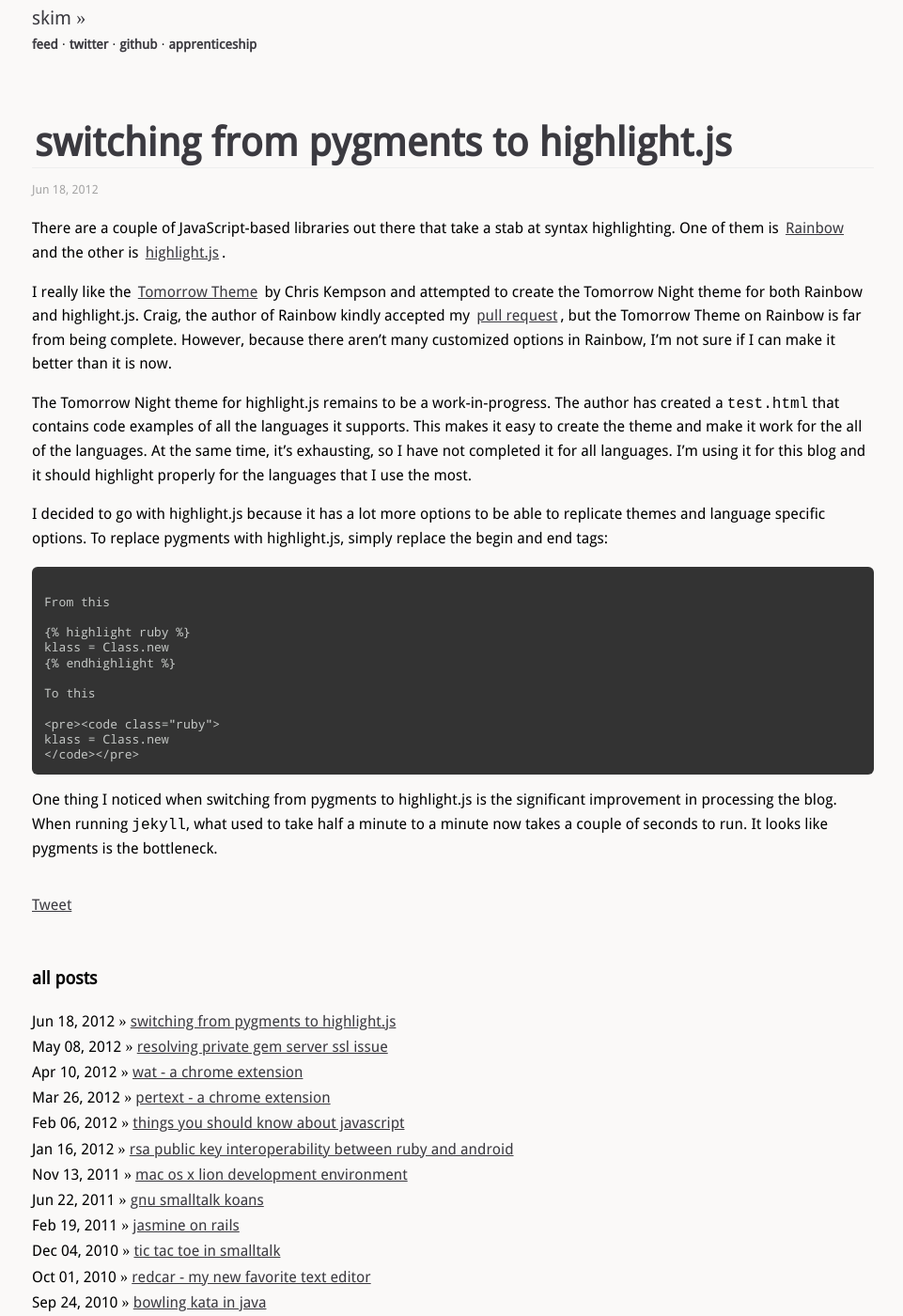
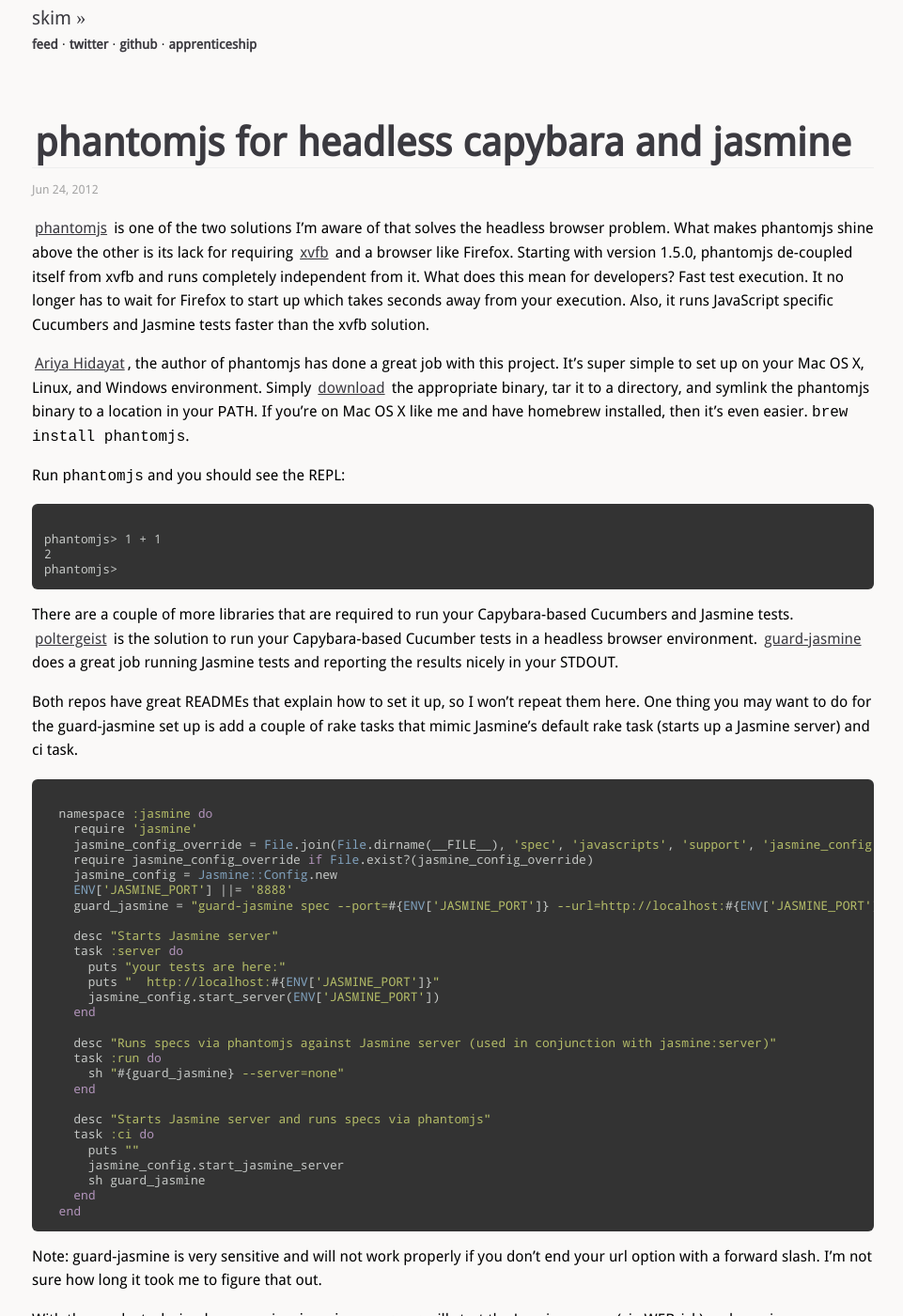
Before and after one commit to sl4m/sl4m.github.com, a Jekyll site: the page built from index.html, in a window 1280 px wide and 1400 px high. Shown: the whole window at 94% size, without its empty margins (158-1119 px from the left). Built offline with Jekyll 4.4.1, drawn with Linux system fonts in a browser that asks for light colours; comment, search, counter and statistics services are not loaded; some of the changed text lies outside the part shown.

Commit message:
new post, fixes syntax on previous post

```diff
--- a/_posts/2010-03-29-ruby-koans-is-awesome.markdown
+++ b/_posts/2010-03-29-ruby-koans-is-awesome.markdown
@@ -119,7 +119,7 @@
     @messages = []
   end
 
-  def method_missing(method_name, *args, &block)
+  def method_missing(method_name, *args, &amp;block)
     @messages.push(method_name)
     @object.__send__(method_name, *args)
   end
--- /dev/null
+++ b/_posts/2012-06-24-phantomjs-for-headless-capybara-and-jasmine.markdown
@@ -0,0 +1,102 @@
+---
+layout: post
+title: phantomjs for headless capybara and jasmine
+date: 2012-06-24 16:00:00 -05:00
+tag: javascript
+---
+
+[phantomjs](http://phantomjs.org/) is one of the two solutions I'm aware of that solves the headless browser problem.  What makes phantomjs shine above the other is its lack for requiring [xvfb](http://en.wikipedia.org/wiki/Xvfb) and a browser like Firefox.  Starting with version 1.5.0, phantomjs de-coupled itself from xvfb and runs completely independent from it.  What does this mean for developers?  Fast test execution.  It no longer has to wait for Firefox to start up which takes seconds away from your execution.  Also, it runs JavaScript specific Cucumbers and Jasmine tests faster than the xvfb solution.
+
+[Ariya Hidayat](https://github.com/ariya), the author of phantomjs has done a great job with this project.  It's super simple to set up on your Mac OS X, Linux, and Windows environment.  Simply [download](http://code.google.com/p/phantomjs/downloads/list) the appropriate binary, tar it to a directory, and symlink the phantomjs binary to a location in your `PATH`.  If you're on Mac OS X like me and have homebrew installed, then it's even easier.  `brew install phantomjs`.
+
+Run `phantomjs` and you should see the REPL:
+
+<pre><code class="no-highlight">
+phantomjs> 1 + 1
+2
+phantomjs>
+</code></pre>
+
+There are a couple of more libraries that are required to run your Capybara-based Cucumbers and Jasmine tests.  [poltergeist](https://github.com/jonleighton/poltergeist) is the solution to run your Capybara-based Cucumber tests in a headless browser environment.  [guard-jasmine](https://github.com/netzpirat/guard-jasmine) does a great job running Jasmine tests and reporting the results nicely in your STDOUT.
+
+Both repos have great READMEs that explain how to set it up, so I won't repeat them here. One thing you may want to do for the guard-jasmine set up is add a couple of rake tasks that mimic Jasmine's default rake task (starts up a Jasmine server) and ci task.
+
+<pre><code class="ruby">
+  namespace :jasmine do
+    require 'jasmine'
+    jasmine_config_override = File.join(File.dirname(__FILE__), 'spec', 'javascripts', 'support', 'jasmine_config.rb')
+    require jasmine_config_override if File.exist?(jasmine_config_override)
+    jasmine_config = Jasmine::Config.new
+    ENV['JASMINE_PORT'] ||= '8888'
+    guard_jasmine = "guard-jasmine spec --port=#{ENV['JASMINE_PORT']} --url=http://localhost:#{ENV['JASMINE_PORT']}/"
+
+    desc "Starts Jasmine server"
+    task :server do
+      puts "your tests are here:"
+      puts "  http://localhost:#{ENV['JASMINE_PORT']}"
+      jasmine_config.start_server(ENV['JASMINE_PORT'])
+    end
+
+    desc "Runs specs via phantomjs against Jasmine server (used in conjunction with jasmine:server)"
+    task :run do
+      sh "#{guard_jasmine} --server=none"
+    end
+
+    desc "Starts Jasmine server and runs specs via phantomjs"
+    task :ci do
+      puts ""
+      jasmine_config.start_jasmine_server
+      sh guard_jasmine
+    end
+  end
+</code></pre>
+
+Note: guard-jasmine is very sensitive and will not work properly if you don't end your url option with a forward slash.  I'm not sure how long it took me to figure that out.
+
+With these rake tasks in place, running `jasmine:server` will start the Jasmine server (via WEBrick) and running `jasmine:run` will run the Jasmine tests on the Jasmine server.  This will be handy when you are in development mode.  `jasmine:ci` works pretty much the same as the original `jasmine:ci` except now it runs through phantomjs and arguably prints a nicer output.
+
+### Performance
+
+I ran a quick, perhaps meaningless, performance test for Javascript-based Cucumber tests and Jasmine tests on both xvfb with Firefox and phantomjs.  I've wrapped test execution commands with `time`.
+
+Here are the JavaScript-based Cucumber results:
+
+<pre><code class="no-highlight">
+# xvfb with Firefox
+
+Test 1: 2:53.76
+Test 2: 2:52.18
+Test 3: 2:41.78
+
+# phantomjs with poltergeist
+
+Test 1: 44.185
+Test 2: 43.890
+Test 3: 46.311
+</code></pre>
+
+Approximately 73.5% faster with phantomjs, not bad, right?
+
+<pre><code class="no-highlight">
+# xvfb with Firefox
+
+Test 1: 10.664
+Test 2:  9.539
+Test 3:  9.350
+Test 4:  9.021
+Test 5:  9.212
+
+# phantomjs with guard-jasmine
+
+Test 1:  4.604
+Test 2:  3.986
+Test 3:  3.963
+Test 4:  3.877
+Test 5:  4.007
+</code></pre>
+
+Approximately 57.1% faster with phantomjs.
+
+As you can see, phantomjs is a dramatic improvement over the not-quite-true headless xvfb with Firefox.  Hopefully this convinces you to try out phantomjs whether you're coming from using xvfb or a head browser environment.  phantomjs is a welcoming addition to your development environment.
+
+If you're a heavy Capybara user, be on a lookout for the new [ghostdriver](https://github.com/detro/ghostdriver/) that is based on phantomjs.
```
